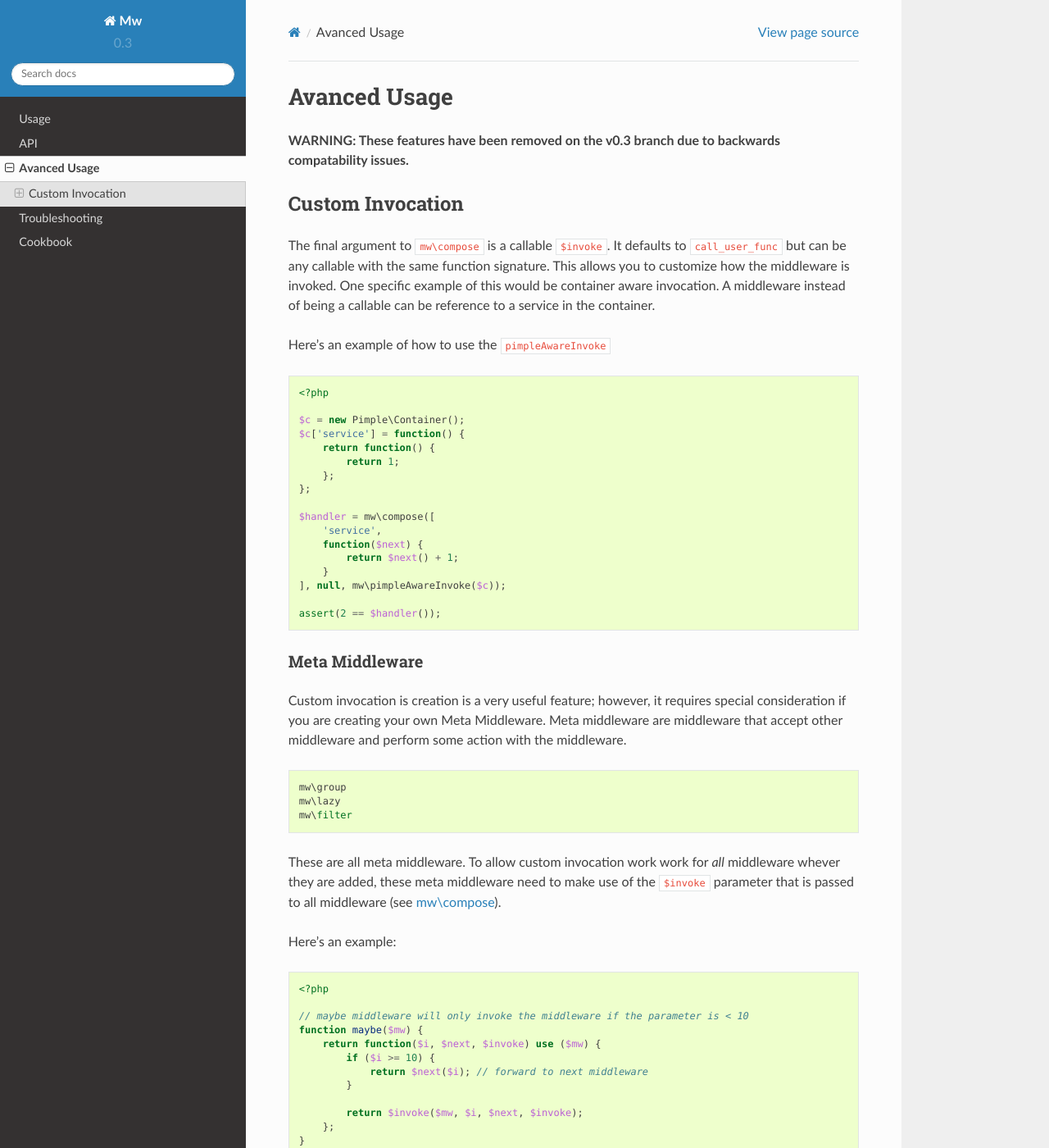
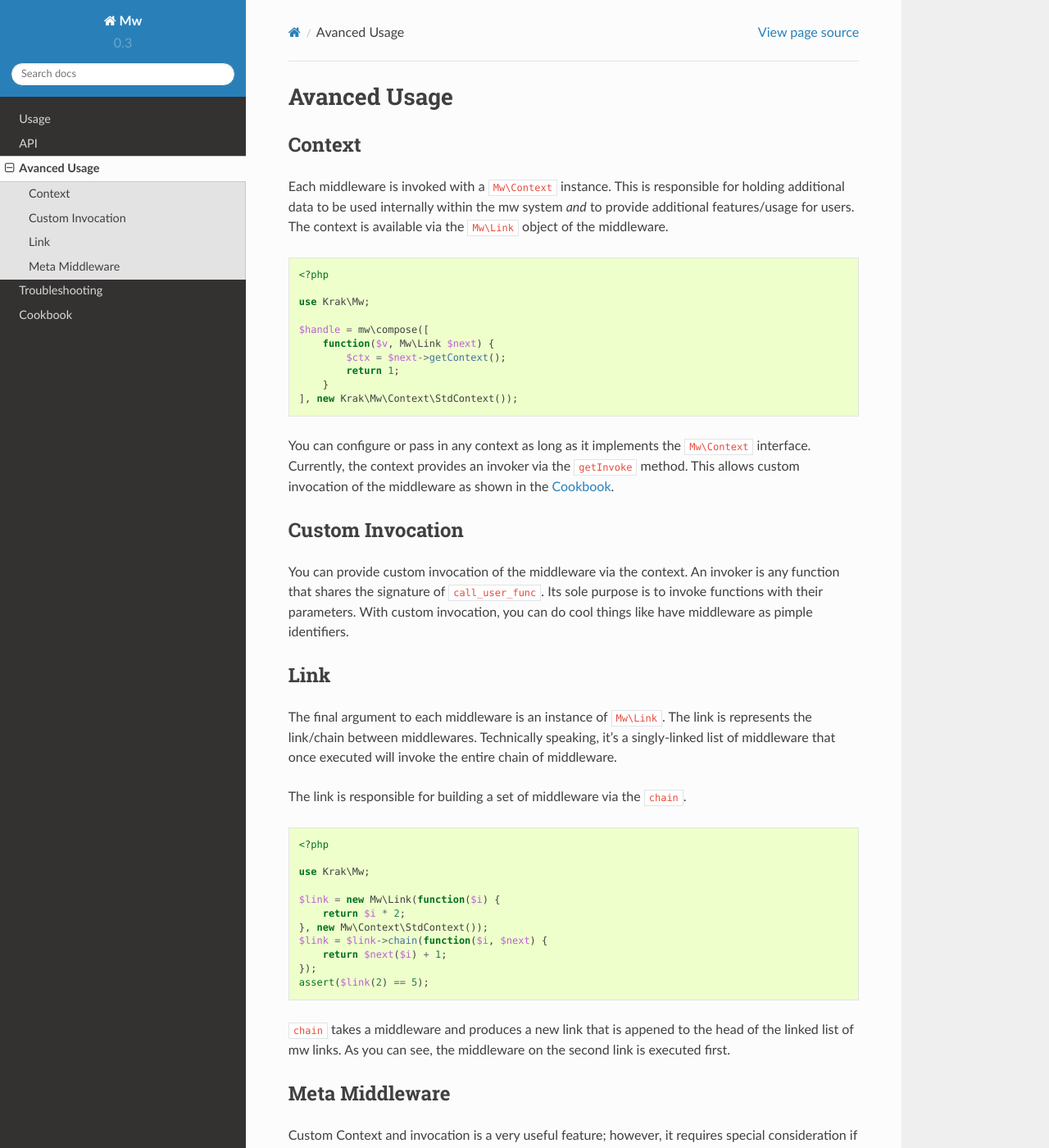
Before and after one commit to krakphp/mw, a Sphinx documentation site: the page built from doc/advanced-usage.rst, in a window 1280 px wide and 1400 px high. Shown: the whole window at 82% size. Built offline with Sphinx 7.4.7 and the Read the Docs theme 2.0.0, drawn with Linux system fonts in a browser that asks for light colours; some of the changed text lies outside the part shown.

Commit message:
Doc Updates, minor fixes
Signed-off-by: RJ Garcia <rj@bighead.net>

```diff
--- a/doc/advanced-usage.rst
+++ b/doc/advanced-usage.rst
@@ -2,47 +2,66 @@
 Avanced Usage
 =============
 
-**WARNING: These features have been removed on the v0.3 branch due to backwards compatability issues.**
+.. _advanced-usage-context:
 
-.. _advanced-usage-custom-invoke:
+Context
+=======
 
-Custom Invocation
-=================
-
-The final argument to ``mw\compose`` is a callable ``$invoke``. It defaults to ``call_user_func`` but can be any callable with the same function signature. This allows you to customize how the middleware is invoked. One specific example of this would be container aware invocation. A middleware instead of being a callable can be reference to a service in the container.
-
-Here's an example of how to use the ``pimpleAwareInvoke``
+Each middleware is invoked with a ``Mw\Context`` instance. This is responsible for holding additional data to be used internally within the mw system *and* to provide additional features/usage for users. The context is available via the ``Mw\Link`` object of the middleware.
 
 .. code-block:: php
 
     <?php
 
-    $c = new Pimple\Container();
-    $c['service'] = function() {
-        return function() {
+    use Krak\Mw;
+
+    $handle = mw\compose([
+        function($v, Mw\Link $next) {
+            $ctx = $next->getContext();
             return 1;
-        };
-    };
+        }
+    ], new Krak\Mw\Context\StdContext());
 
-    $handler = mw\compose([
-        'service',
-        function($next) {
-            return $next() + 1;
-        }
-    ], null, mw\pimpleAwareInvoke($c));
+You can configure or pass in any context as long as it implements the ``Mw\Context`` interface. Currently, the context provides an invoker via the ``getInvoke`` method. This allows custom invocation of the middleware as shown in the :doc:`cookbook`.
 
-    assert(2 == $handler());
+Custom Invocation
+=================
+
+You can provide custom invocation of the middleware via the context. An invoker is any function that shares the signature of ``call_user_func``. Its sole purpose is to invoke functions with their parameters. With custom invocation, you can do cool things like have middleware as pimple identifiers.
+
+Link
+====
+
+The final argument to each middleware is an instance of ``Mw\Link``. The link is represents the link/chain between middlewares. Technically speaking, it's a singly-linked list of middleware that once executed will invoke the entire chain of middleware.
+
+The link is responsible for building a set of middleware via the ``chain``.
+
+.. code-block:: php
+
+    <?php
+
+    use Krak\Mw;
+
+    $link = new Mw\Link(function($i) {
+        return $i * 2;
+    }, new Mw\Context\StdContext());
+    $link = $link->chain(function($i, $next) {
+        return $next($i) + 1;
+    });
+    assert($link(2) == 5);
+
+``chain`` takes a middleware and produces a new link that is appened to the head of the linked list of mw links. As you can see, the middleware on the second link is executed first.
 
 Meta Middleware
-~~~~~~~~~~~~~~~
+===============
 
-Custom invocation is creation is a very useful feature; however, it requires special consideration if you are creating your own Meta Middleware. Meta middleware are middleware that accept other middleware and perform some action with the middleware. ::
+Custom Context and invocation is a very useful feature; however, it requires special consideration if you are creating your own Meta Middleware. Meta middleware are middleware that accept other middleware and inject middleware into the chain of middleware. ::
 
     mw\group
     mw\lazy
     mw\filter
 
-These are all meta middleware. To allow custom invocation work work for *all* middleware whever they are added, these meta middleware need to make use of the ``$invoke`` parameter that is passed to all middleware (see :ref:`mw\\compose <advanced-usage-custom-invoke>`).
+These are all meta middleware. To allow *all* middleware to be properly linked and have access to the context, these meta middleware need to learn how to properly inject middleware into the mw link.
 
 Here's an example:
 
@@ -50,14 +69,18 @@ Here's an example:
 
     <?php
 
+    use Krak\Mw;
+
     // maybe middleware will only invoke the middleware if the parameter is < 10
     function maybe($mw) {
-        return function($i, $next, $invoke) use ($mw) {
-            if ($i >= 10) {
-                return $next($i); // forward to next middleware
+        return function($i, $next) use ($mw) {
+            if ($i < 10) {
+                /** NOTE - this is the crucial part where we prepend the `$mw` onto the link. Now, when we execute `$next`,
+                    the `$mw` func will be first to be executed */
+                $next = $next->chain($mw);
             }
 
-            return $invoke($mw, $i, $next, $invoke);
+            return $next($i);
         };
     }
 
@@ -73,7 +96,7 @@ Here's an example:
         maybe(function($i, $next) {
             return $next($i) + 100;
         })
-    ], null, loggingInvoke());
+    ], new Mw\Context\StdContext(loggingInvoke()));
 
     echo $handler(1) . PHP_EOL;
     echo $handler(10) . PHP_EOL;
--- a/doc/api.rst
+++ b/doc/api.rst
@@ -8,7 +8,7 @@ The api documentation is broken up into 2 parts: Middleware documentation and Mi
 Middleware Functions
 ~~~~~~~~~~~~~~~~~~~~
 
-Closure compose(array $mws, callable $last = null)
+Closure compose(array $mws, Context $ctx = null, callable $last = null, $link_class = Link::class)
     Composes a set of middleware into a handler.
 
     .. code-block:: php
@@ -30,6 +30,12 @@ Closure compose(array $mws, callable $last = null)
     The middleware stack passed in is executed in LIFO order. So the last middleware will be executed first, and the first middleware will be executed last.
 
     After composing the stack of middleware, the resulting handler will share the same signature as the middleware except that it **won't** have the ``$next``.
+
+    ``$ctx`` will default to ``Context\StdContext`` if none is supplied, and it will be the context that is passed to the start link (see: :doc:`advanced-usage` for more details).
+
+    ``$last`` represents the last middleware to be executed if no other middleware handle the parameters. This typically will throw an exception in that case, but it might be advantageous to set this to something else for your needs.
+
+    ``$link_class`` is the class that will be constructed for the middleware link. It must be or extend ``Krak\Mw\Link`` (see: :doc:`advanced-usage` for more details).
 
 Closure group(array $mws)
     Creates a new *middleware* composed as one from a middleware stack.
@@ -105,8 +111,6 @@ Closure filter(callable $mw, callable $predicate)
 Invoke Functions
 ~~~~~~~~~~~~~~~~
 
-**WARNING: These features have been removed on the v0.3 branch due to backwards compatability issues.**
-
 Closure pimpleAwareInvoke(Pimple\\Container $c, $invoke = 'call_user_func')
     invokes middleware while checking if the mw is a service defined in the pimple container
 
@@ -116,8 +120,8 @@ Closure methodInvoke(string $method_name, $allow_callable = true, $invoke = 'cal
 Stack Functions
 ~~~~~~~~~~~~~~~
 
-MwStack stack($name, array $entries = [])
-    Creates a MwStack instance. Every stack must have a name which is just a personal identifier for the stack. It's primary use is for errors/exceptions that help the user track down which stack has an issue.
+MwStack stack($name, array $entries = [], Context $ctx = null, $link_class = Link::class)
+    Creates a MwStack instance. Every stack must have a name which is just a personal identifier for the stack. It's primary use is for errors/exceptions that help the user track down which stack has an issue. ``$ctx`` and ``$link_class`` are forwarded to the MwStack constructor.
 
     .. code-block:: php
 
@@ -180,8 +184,8 @@ class MwStack implements Countable
 
 The stack presents a mutable interface into a stack of middleware. Middleware can be added with a name and priority. Only one middleware with a given name may exist. Middleware that are last in the stack will be executed first once the stack is composed.
 
-__construct($name)
-    Creates the mw stack with a name.
+__construct($name, Context $ctx = null, $link_class = Link::class)
+    Creates the mw stack with a name. The ``$ctx`` and ``$link_class`` are forwarded to ``mw\compose`` once the stack is composed.
 string getName()
     returns the name of the middleware
 MwStack push($mw, $sort = 0, $name = null)
@@ -210,3 +214,41 @@ Generator getEntries()
     Yields the raw stack entries in the order they were added.
 MwStack static createFromEntries($name, $entries)
     Creates a stack with a set of entries. ``mw\stack`` internally calls this.
+
+class Link
+~~~~~~~~~~
+
+Represents a link in the middleware chain. A link instance is passed to every middleware as the last parameter which allows the next middleware to be called. See :doc:`advanced-usage` for more details.
+
+__construct($mw, Context $ctx, Link $next = null)
+    Creates a link. If ``$next`` is provided, then the created link will be the new head of that linked list.
+__invoke(...$params)
+    Invokes the middleware. It forwards the params to the middleware and additionaly adds the next link to the end of argument list for the middleware.
+chain($mw)
+    Creates a new link to be the head of the current list of links. The context is copied from the current link.
+getContext()
+    returns the context instance apart of the link.
+
+interface Context
+~~~~~~~~~~~~~~~~~
+
+Represents the middleware context utilized by the internal system.
+
+getInvoke()
+    Returns the invoker configured for this context.
+
+class Context\\StdContext implements Context
+~~~~~~~~~~~~~~~~~~~~~~~~~~~~~~~~~~~~~~~~~~~~
+
+The default context for the mw system. It simply holds the a value to the invoker for custom invocation.
+
+__construct($invoke = 'call_user_func')
+
+class Context\\PimpleContext implements Context
+
+Provides nice pimple integeration by allowing the context to act like a pimple container and it provides pimple invocation by default.
+
+View the :doc:`cookbook/pimple-middleware` for example on this.
+
+__construct(Container $container, $invoke = null)
+    The pimple contianer and an optional invoker if you don't want to use the ``pimpleAwareInvoke``
--- a/doc/cookbook.rst
+++ b/doc/cookbook.rst
@@ -2,4 +2,8 @@
 Cookbook
 ========
 
+The cookbook provides documentation on how to extend or utilize the mw system in advanced ways.
+
+- :doc:`cookbook/custom-link-class`
 - :doc:`cookbook/custom-method-middleware`
+- :doc:`cookbook/pimple-middleware`
--- a/doc/cookbook/custom-method-middleware.rst
+++ b/doc/cookbook/custom-method-middleware.rst
@@ -1,8 +1,6 @@
 ========================
 Custom Method Middleware
 ========================
-
-**WARNING: This feature has been removed on the v0.3 branch due to backwards compatability issues.**
 
 If you want to use middleware that are class based and use a method other than ``__invoke``, you need to use the ``methodInvoke`` invoker.
 
```
Also changed, not shown: doc/cookbook/custom-link-class.rst (added, +30 -0 lines), doc/cookbook/pimple-middleware.rst (added, +30 -0 lines), 8 other files.
